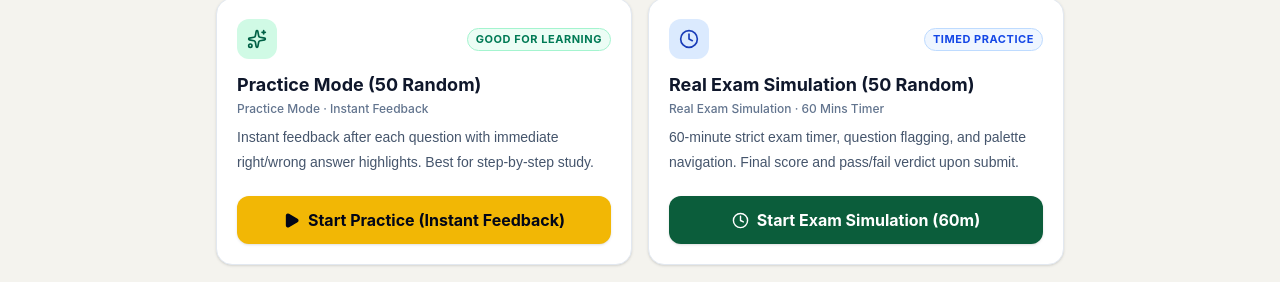
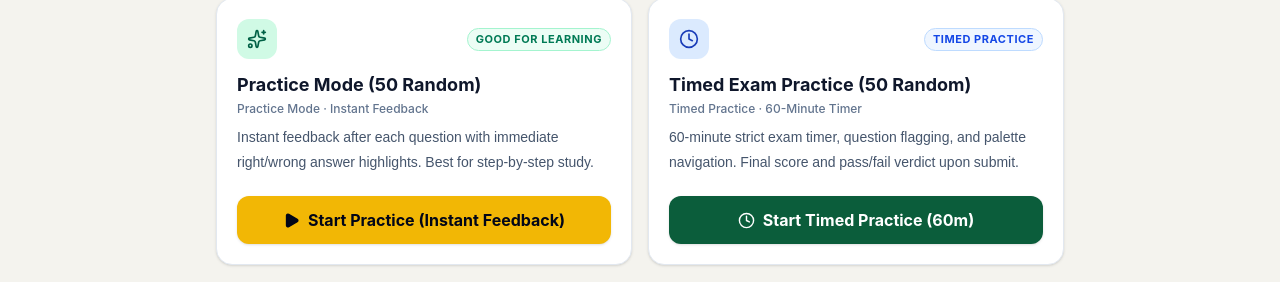
Before and after one commit to ZinLinn254995/Thai-Driving-License-Exam, a React (Vite) app: page / in a window 1280 px wide. Shown: the part 869-1151 px from the top of the page. Built offline with nearby package versions, Linux system fonts and the light colour scheme.

Commit message:
fix: clarify independent practice exam claims

```diff
--- a/src/components/HomeView.tsx
+++ b/src/components/HomeView.tsx
@@ -37,7 +37,7 @@ export const HomeView: React.FC<HomeViewProps> = ({
 
   return (
     <div className="space-y-6">
-      {/* Official Sign Banner */}
+      {/* Independent practice introduction banner */}
       <div className="relative overflow-hidden rounded-2xl bg-[#0b5d3b] text-white p-5 sm:p-7 shadow-lg border-4 border-white outline-4 outline-[#0b5d3b]">
         {/* Highway sign bolts decoration */}
         <div className="absolute top-2.5 left-2.5 w-2 h-2 rounded-full bg-slate-300 border border-slate-600 shadow-inner" />
@@ -393,7 +393,7 @@ export const HomeView: React.FC<HomeViewProps> = ({
           </button>
         </div>
 
-        {/* Mode 2: Real Exam Simulation */}
+        {/* Mode 2: Timed Exam Practice */}
         <div className="bg-white rounded-2xl p-5 border border-slate-200 shadow-sm hover:shadow-md transition-all flex flex-col justify-between group">
           <div>
             <div className="flex items-center justify-between mb-3">
@@ -401,14 +401,14 @@ export const HomeView: React.FC<HomeViewProps> = ({
                 <Clock size={20} />
               </span>
               <span className="text-[11px] font-bold uppercase tracking-wider px-2 py-0.5 rounded-full bg-blue-50 text-blue-700 border border-blue-200">
-                {lang === 'en' ? 'Timed Practice' : 'Official Standard · စာမေးပွဲအစစ်ပုံစံ'}
+                {lang === 'en' ? 'Timed Practice' : 'အချိန်ကန့်သတ် လေ့ကျင့်မှု'}
               </span>
             </div>
             <h2 className="text-lg font-bold text-slate-900 group-hover:text-[#0b5d3b] transition-colors">
-              {lang === 'en' ? 'Real Exam Simulation (50 Random)' : 'စာမေးပွဲ အစစ်အမှန် မုဒ် (ကျပန်း ၅၀)'}
+              {lang === 'en' ? 'Timed Exam Practice (50 Random)' : 'အချိန်ကန့်သတ် စာမေးပွဲလေ့ကျင့်မှု (ကျပန်း ၅၀)'}
             </h2>
             <div className="text-xs text-slate-500 font-medium mt-0.5">
-              Real Exam Simulation · 60 Mins Timer
+              Timed Practice · 60-Minute Timer
             </div>
             <p className="text-xs sm:text-sm text-slate-600 font-myanmar mt-2.5 leading-relaxed">
               {lang === 'en'
@@ -424,7 +424,7 @@ export const HomeView: React.FC<HomeViewProps> = ({
           >
             <Clock size={17} />
             <span>
-              {lang === 'en' ? 'Start Exam Simulation (60m)' : 'စာမေးပွဲစစ်ဆေးမည် (Exam Simulation)'}
+              {lang === 'en' ? 'Start Timed Practice (60m)' : 'အချိန်ကန့်သတ် လေ့ကျင့်မှု စတင်မည် (၆၀ မိနစ်)'}
             </span>
           </button>
         </div>
--- a/src/components/ResultView.tsx
+++ b/src/components/ResultView.tsx
@@ -31,7 +31,7 @@ export const ResultView: React.FC<ResultViewProps> = ({
   const total = questions.length;
   const correctCount = answers.filter((a) => a.isCorrect).length;
   const percentage = Math.round((correctCount / total) * 100);
-  const passed = percentage >= 90; // Official Thai DLT pass criteria: 90% (45/50)
+  const passed = percentage >= 90; // Practice target: 90%; verify current official requirements with Thailand's DLT.
 
   // Find mistake questions
   const mistakes = answers
@@ -50,7 +50,7 @@ export const ResultView: React.FC<ResultViewProps> = ({
 
   return (
     <div className="max-w-2xl mx-auto space-y-6">
-      {/* Official Result Banner */}
+      {/* Practice result banner */}
       <div
         className={`rounded-2xl p-6 sm:p-8 text-white text-center shadow-lg border-4 border-white outline-4 relative overflow-hidden ${
           passed
@@ -61,7 +61,7 @@ export const ResultView: React.FC<ResultViewProps> = ({
         <div className="space-y-2">
           <div className="inline-flex items-center gap-1.5 px-3 py-1 rounded-full bg-white/20 text-xs font-bold uppercase tracking-wider backdrop-blur-xs">
             {passed ? <CheckCircle2 size={15} /> : <AlertCircle size={15} />}
-            <span>{passed ? 'Official Standard: Passed' : 'Official Standard: Failed'}</span>
+            <span>{passed ? 'Practice Target Reached' : 'Keep Practicing'}</span>
           </div>
 
           {/* Big Score */}
@@ -88,8 +88,8 @@ export const ResultView: React.FC<ResultViewProps> = ({
             <p className="text-xs sm:text-sm text-white/90 font-myanmar">
               {lang === 'en'
                 ? passed
-                  ? 'Score of 90% or higher meets the official Thailand DLT license requirements.'
-                  : 'Official Thai driving license exam requires at least 45 out of 50 correct answers (90%).'
+                  ? 'You reached this practice tool’s 90% target. Check current requirements with Thailand’s Department of Land Transport.'
+                  : 'This practice tool uses a 90% target (45 out of 50). Official exam requirements may differ; check with Thailand’s Department of Land Transport.'
                 : passed
                 ? 'ထိုင်းယာဉ်မောင်းလိုင်စင် သတ်မှတ်ချက် (၉၀% နှင့်အထက်) ပြည့်မီပါသည်။'
                 : 'ထိုင်းယာဉ်မောင်းလိုင်စင်အတွက် ၄၅ မှတ် (၉၀%) အနည်းဆုံး လိုအပ်ပါသည်။'}
```
